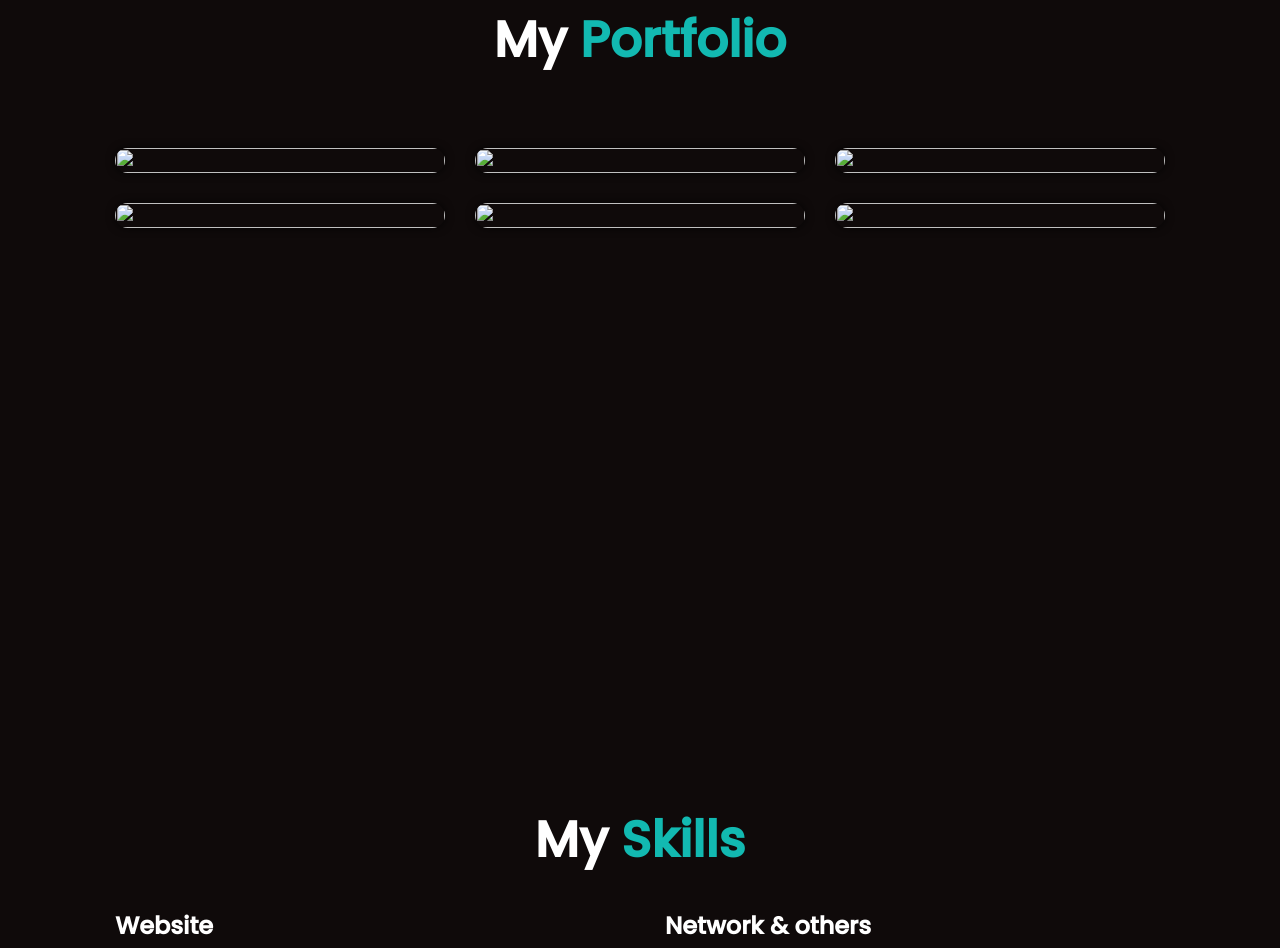
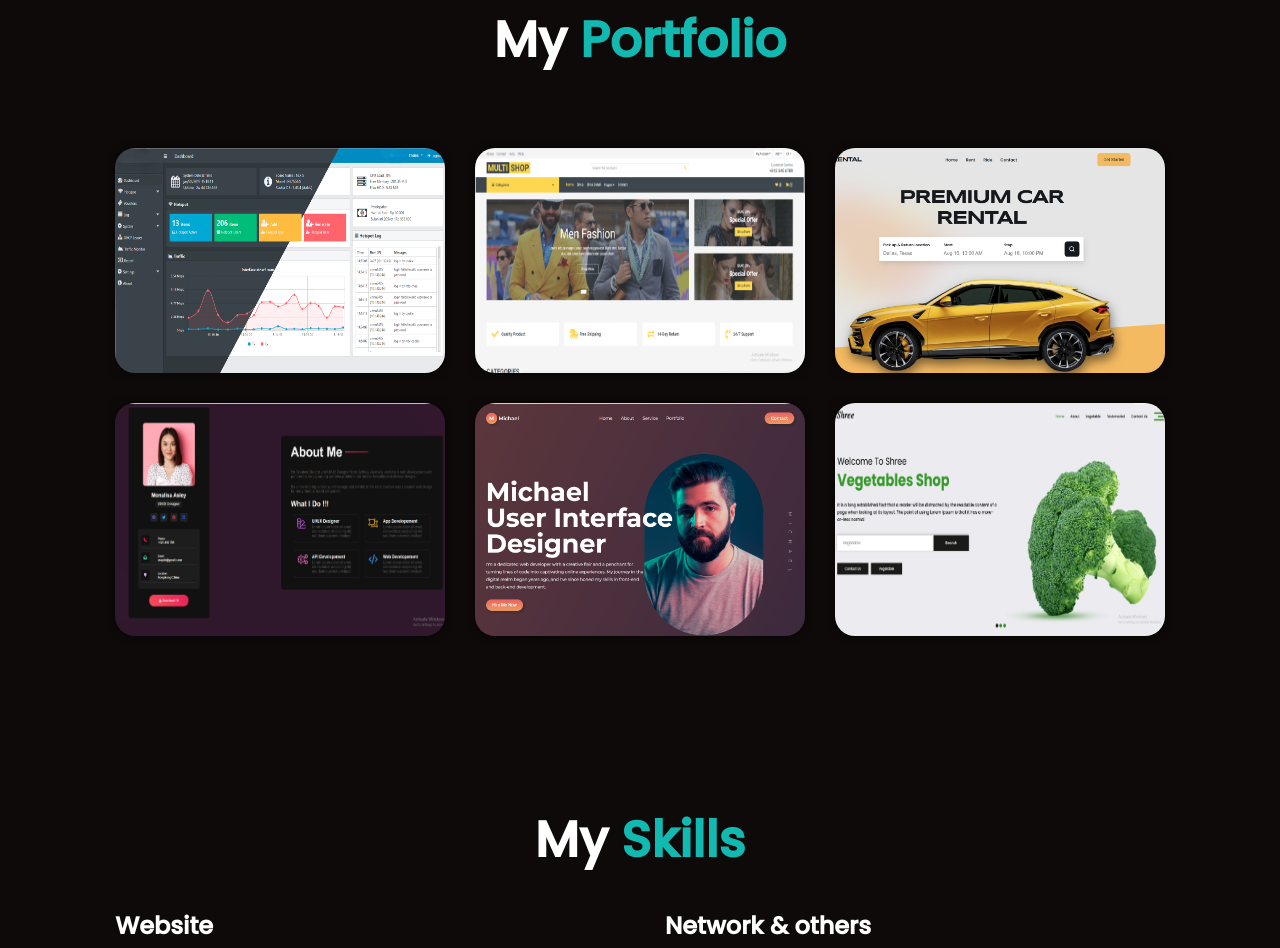
Before and after one commit to ImransarkerISP/A, a plain HTML site: page index.html in a window 1280 px wide. Shown: the part 1729-2677 px from the top of the page. Drawn offline with nearby package versions, Linux system fonts and the light colour scheme.

Commit message:
Update index.html

```diff
--- a/index.html
+++ b/index.html
@@ -82,7 +82,7 @@
     <h2 class="title">My <span>Portfolio</span></h2>
     <div class="portfolio-content">
         <div class="portfoli-box">
-            <img src=".P1.png" alt="">
+            <img src="./P1.png" alt="">
             <div class="overlay">
                 <h4>Mikrotik</h4>
                 <p>Voucer & Hotspot management for ISP</p>
@@ -91,7 +91,7 @@
         </div>
 
         <div class="portfoli-box">
-            <img src=".P2.png" alt="">
+            <img src="./P2.png" alt="">
             <div class="overlay">
                 <h4>Web development</h4>
                 <p>Made for online supermarket</p>
@@ -100,7 +100,7 @@
         </div>
 
         <div class="portfoli-box">
-            <img src=".P3.png" alt="">
+            <img src="./P3.png" alt="">
             <div class="overlay">
                 <h4>Website</h4>
                 <p>Made for car rental company</p>
@@ -110,7 +110,7 @@
 
 
         <div class="portfoli-box">
-            <img src=".P4.png" alt="">
+            <img src="./P4.png" alt="">
             <div class="overlay">
                 <h4>Website</h4>
                 <p>Personal Portfolio</p>
@@ -119,7 +119,7 @@
         </div>
 
         <div class="portfoli-box">
-            <img src=".P5.png" alt="">
+            <img src="./P5.png" alt="">
             <div class="overlay">
                 <h4>Website</h4>
                 <p>Personal Portfolio</p>
@@ -128,7 +128,7 @@
         </div>
 
         <div class="portfoli-box">
-            <img src=".P6.png" alt="">
+            <img src="./P6.png" alt="">
             <div class="overlay">
                 <h4>Website</h4>
                 <p>Design for vegitable website</p>
```
